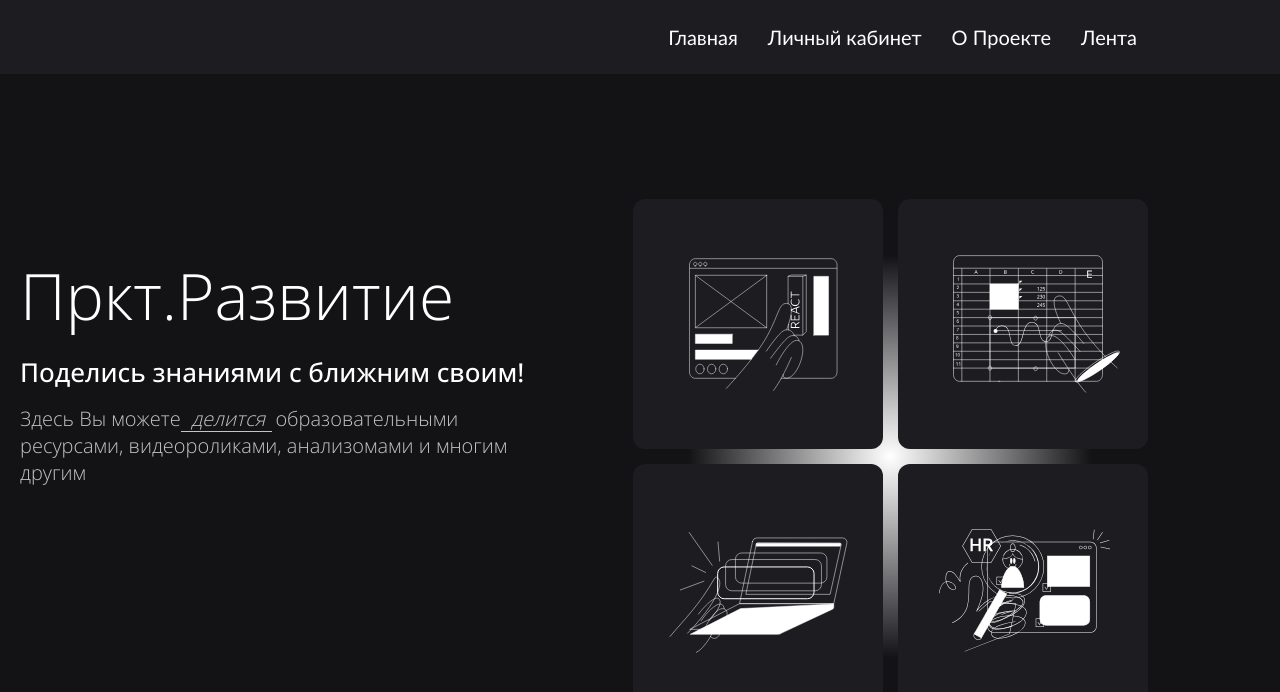
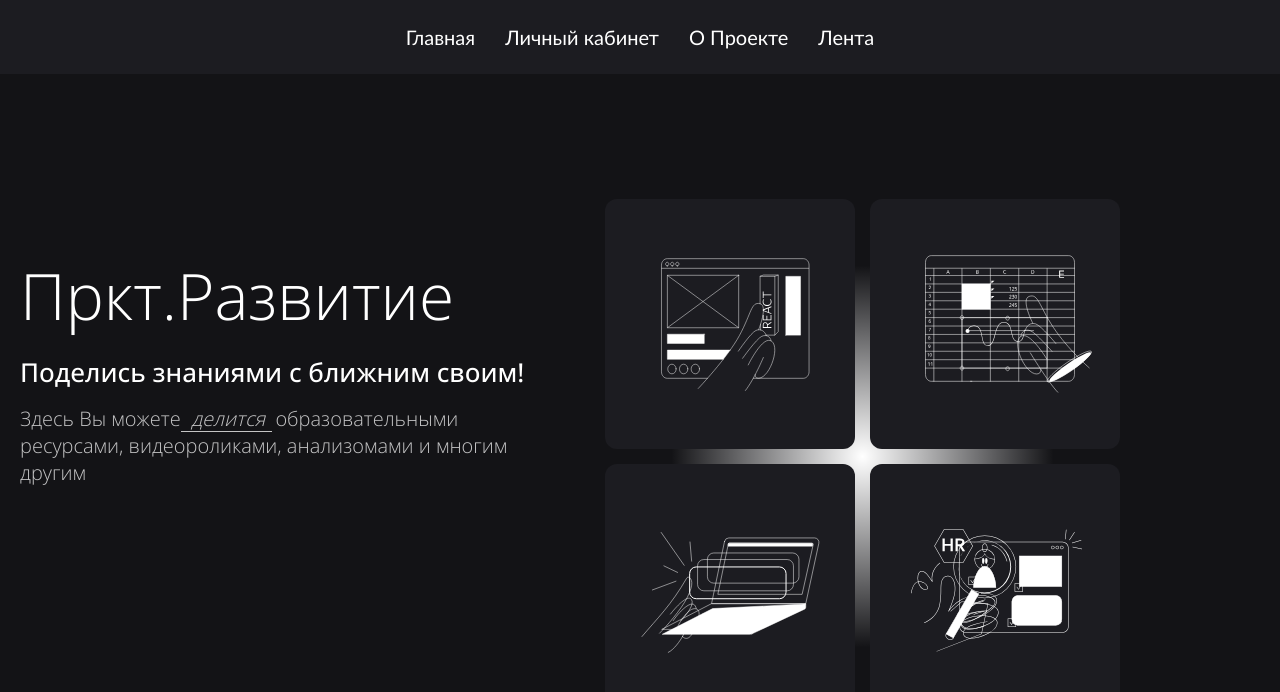
Before and after one commit to comradeskolopendra/prjct-rzvt, a React (Vite) app: page / in a window 1280 px wide. Shown: the top 692 px of the page. Built offline with nearby package versions, Linux system fonts and the light colour scheme.

Commit message:
Добавить анимации на главную

```diff
--- a/src/components/header/components/header.tsx
+++ b/src/components/header/components/header.tsx
@@ -9,4 +9,6 @@ export const StyledHeader = styled.header`
     position: sticky;
     top: 0;
     z-index: 2;
+    display: flex;
+    justify-content: space-between;
 `
--- a/src/components/header/header.tsx
+++ b/src/components/header/header.tsx
@@ -1,5 +1,6 @@
 import { FC } from "react";
 import { StyledHeader, HeaderNav } from "./components";
+import logo from "../../assets/images/logo.jpg";
 import { CustomLink } from "../link/link";
 
 interface IHeaderProps {
@@ -21,7 +22,7 @@ const Header: FC<IHeaderProps> = ({ links }) => {
                     ))
                 }
             </HeaderNav>
-        </StyledHeader>
+        </StyledHeader >
     )
 }
 
--- a/src/pages/main/components/index.tsx
+++ b/src/pages/main/components/index.tsx
@@ -6,6 +6,7 @@ import { SubtitleAbout } from "./subtitle-about";
 import { SubtitleMain } from "./subtitle-main";
 import { TitleMain } from "./title-main";
 import { ContainerBlock } from "./container-block";
+import { ScrollWatcher } from "./scroll-watcher";
 
 export {
     SectionBlocks,
@@ -15,5 +16,6 @@ export {
     AnimationSentence,
     SubtitleAbout,
     SubtitleMain,
-    TitleMain
+    TitleMain,
+    ScrollWatcher
 }
--- /dev/null
+++ b/src/pages/main/components/scroll-watcher.tsx
@@ -0,0 +1,15 @@
+import { motion } from "framer-motion";
+import styled from "styled-components";
+
+export const ScrollWatcher = styled(motion.div)`
+    position: fixed;
+    top: 0;
+    left: 0;
+    right: 0;
+    bottom: 0;
+    width: 100vw;
+    height: 3px;
+    background: white;
+    transform-origin: 0%;
+    z-index: 5;
+`
--- a/src/pages/main/components/section-blocks.tsx
+++ b/src/pages/main/components/section-blocks.tsx
@@ -2,7 +2,7 @@ import styled from "styled-components"
 
 export const SectionBlocks = styled.section`
   position: relative;
-  width: 50%;
+  width: 100%;
   display: grid;
   grid-template-columns: 250px 250px;
   grid-template-rows: 250px 250px;
--- a/src/pages/main/components/section-contents.tsx
+++ b/src/pages/main/components/section-contents.tsx
@@ -4,4 +4,5 @@ export const SectionContents = styled.section`
   display: flex;
   flex-direction: row;
   margin-top: 125px;
+  position: relative;
 `
--- a/src/pages/main/main.tsx
+++ b/src/pages/main/main.tsx
@@ -7,15 +7,35 @@ import {
   SubtitleMain,
   SubtitleAbout,
   AnimationSentence,
-  ContainerBlock
+  ContainerBlock,
+  ScrollWatcher
 } from "./components";
 import { COURSES } from "./constants/courses-config";
 import { getRandomColor } from "../../services/helpers";
+import { motion, useScroll } from "framer-motion";
 
 const MainPage = () => {
+  const { scrollYProgress } = useScroll();
+
   return (
     <SectionContents>
-      <ContainerTitles>
+      {/* <ScrollWatcher style={{ scaleX: scrollYProgress }} /> */}
+      <motion.div
+        initial={{
+          opacity: 0,
+          translateX: -200,
+        }}
+
+        animate={{
+          translateX: 0,
+          opacity: 1
+        }}
+
+        transition={{
+          type: "spring",
+          duration: 0.5
+        }}
+      >
         <TitleMain>
           Пркт.Развитие
         </TitleMain>
@@ -29,8 +49,22 @@ const MainPage = () => {
           </AnimationSentence>
           образовательными ресурсами, видеороликами, анализомами и многим другим
         </SubtitleAbout>
-      </ContainerTitles>
+      </motion.div>
 
+      <motion.div
+        initial={{
+          opacity: 0,
+          scale: 0.5
+        }}
+        animate={{
+          opacity: 1,
+          scale: 1
+        }}
+        transition={{
+          type: "spring",
+          duration: 0.5
+        }}
+      >
         <SectionBlocks>
           {
             COURSES.map(course => (
@@ -42,7 +76,8 @@ const MainPage = () => {
             ))
           }
         </SectionBlocks>
-    </SectionContents>
+      </motion.div>
+    </SectionContents >
   )
 };
 
```
Also changed, not shown: src/assets/images/logo.jpg (added). Lines whose indentation alone changed are shown as unchanged.
